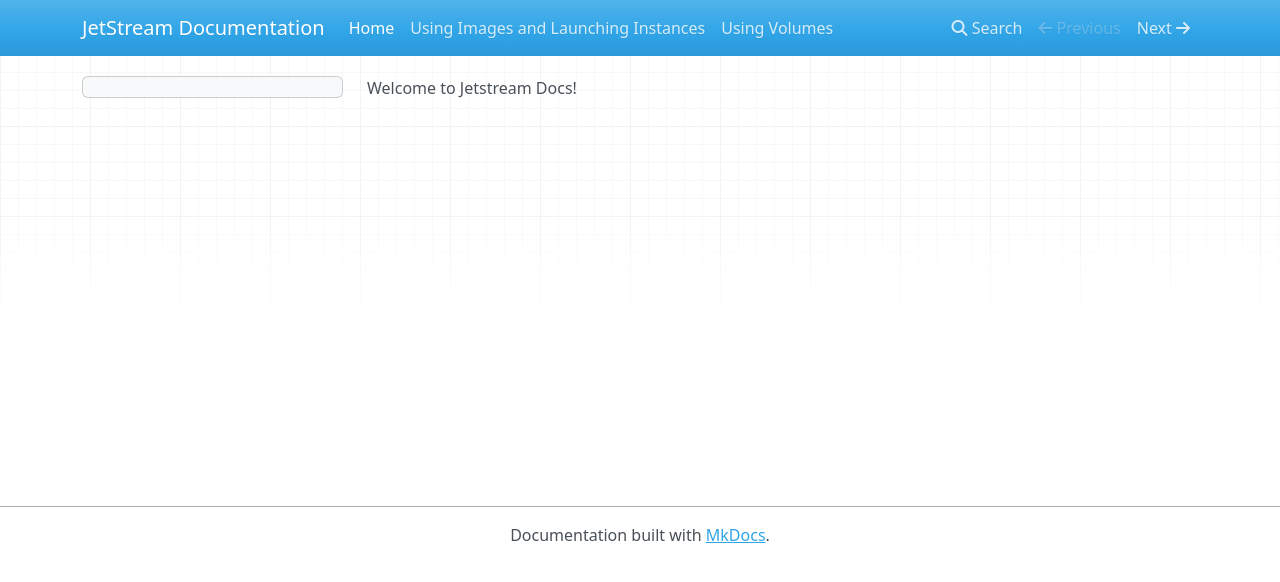
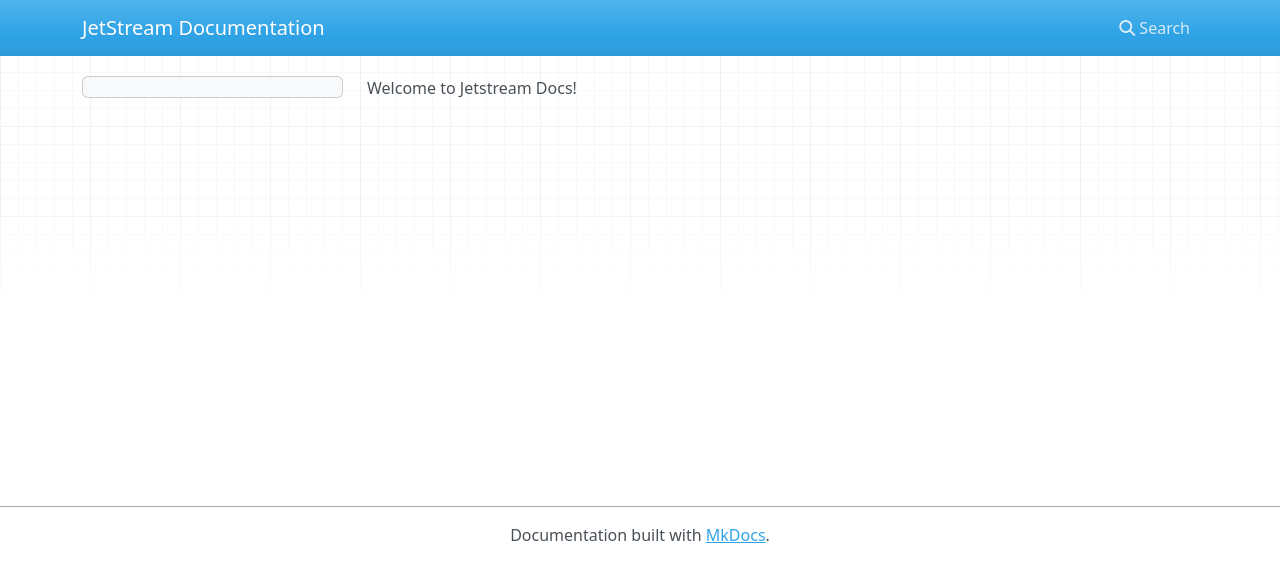
Before and after one commit to kkennedyua/JetstreamDocs, an MkDocs documentation site: the page built from docs/index.md, in a window 1280 px wide. Shown: the top 582 px of the page. Built offline with MkDocs 1.6.1, drawn with Linux system fonts in a browser that asks for light colours; nearby versions of some CDN libraries; old or Windows-style settings are respelled for this version of MkDocs.

Commit message:
Start over

```diff
--- a/mkdocs.yml
+++ b/mkdocs.yml
@@ -2,5 +2,3 @@ site_name: JetStream Documentation
 
 pages:
 - ['index.md', 'Home']
-- ['UsingInstancesAndImages.md', 'Using Images and Launching Instances']
-- ['UsingVolumes.md', 'Using Volumes']
```
